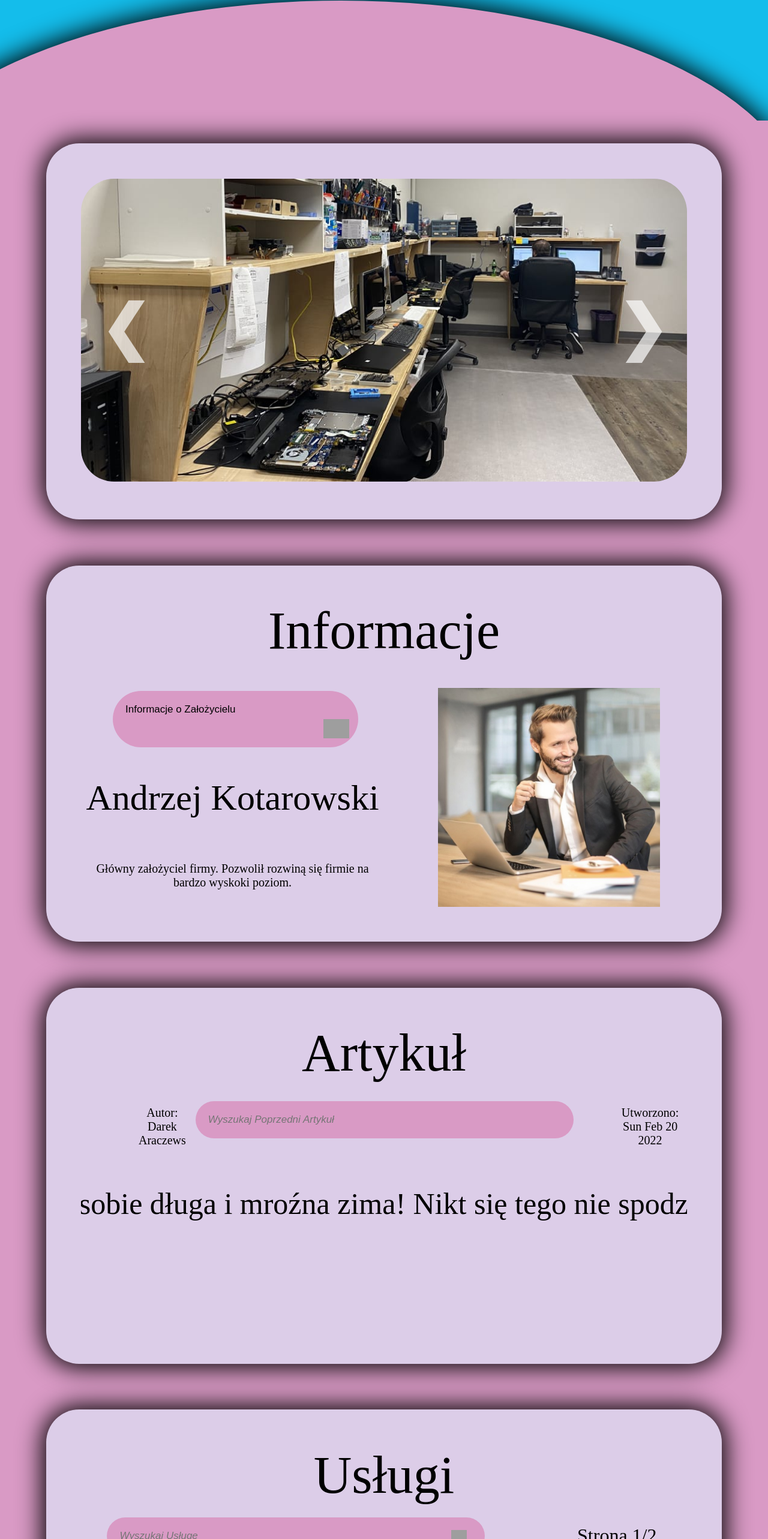
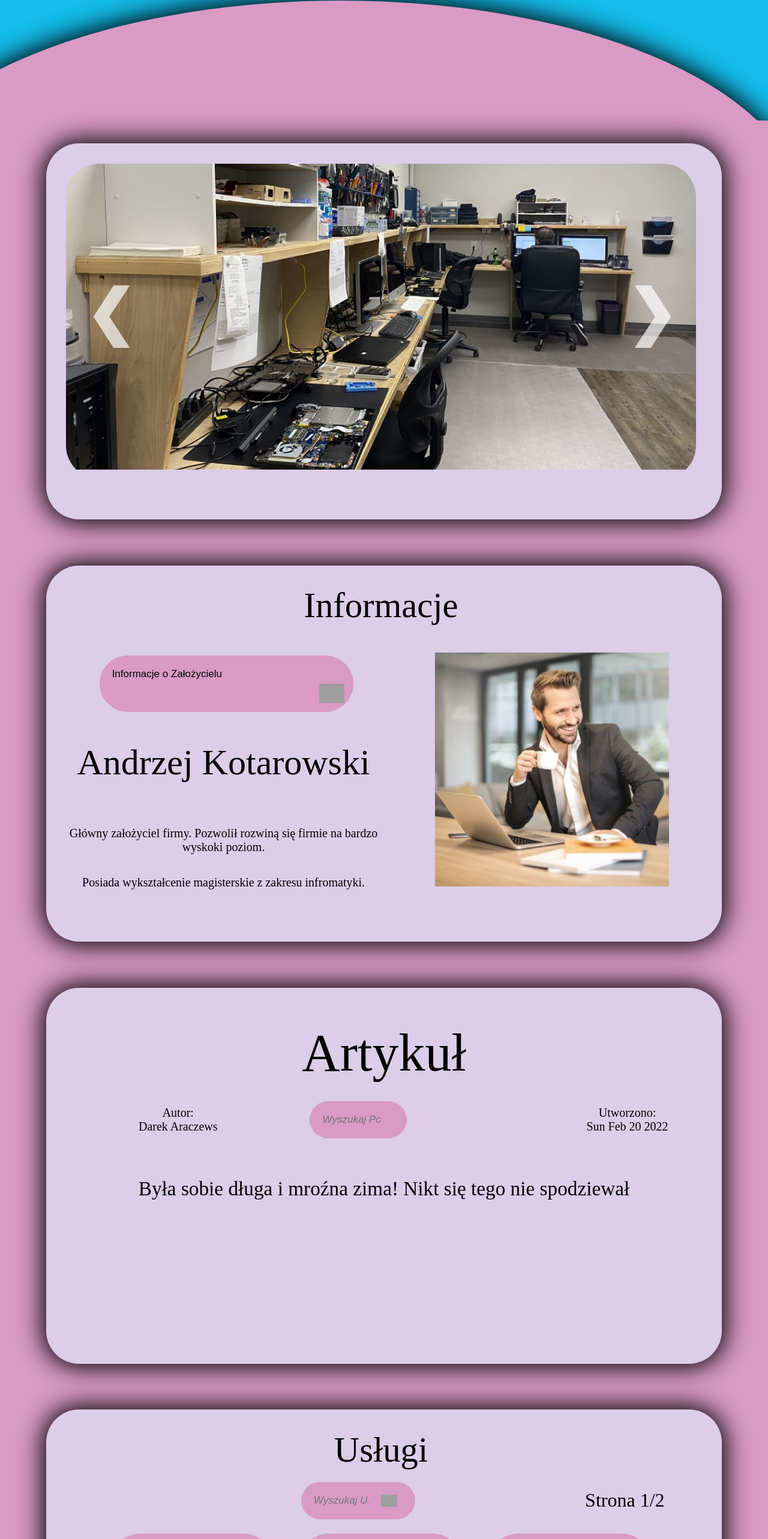
Before and after one commit to D4R3KGR4J3K/acs_website, a Vue app: page / in a window 1280 px wide. Shown: the part 199-2765 px from the top of the page at 60% size. Built offline with nearby package versions, Linux system fonts and the light colour scheme; grey boxes are pictures that could not be loaded.

Commit message:
Update Segment Style

```diff
--- a/src/components/SegmentArticle.vue
+++ b/src/components/SegmentArticle.vue
@@ -93,7 +93,7 @@ export default defineComponent({
   display: flex;
   position: relative;
   text-align: center;
-  width: 25vh;
+  width: 15%;
   margin-top: 8px;
   margin-left: 12vh;
   margin-right: 2vh;
@@ -104,7 +104,7 @@ export default defineComponent({
   display: flex;
   position: relative;
   text-align: center;
-  width: 25vh;
+  width: 15%;
   margin-top: 8px;
   margin-left: 10vh;
   margin-right: 2vh;
@@ -116,7 +116,7 @@ export default defineComponent({
   position: relative;
   text-align: center;
   margin-top: 65px;
-  font-size: 50px;
+  font-size: 2.6vw;
   height: 400px;
   width: max-content;
 }
@@ -125,7 +125,7 @@ export default defineComponent({
   display: flex;
   position: relative;
   margin-top: 40px;
-  font-size: 75px;
+  font-size: 3.9vw;
   text-align: center;
   width: max-content;
 }
@@ -142,7 +142,7 @@ export default defineComponent({
     position: relative;
     background-color: #d99ac5;
     padding: 15px;
-    width: 75vh;
+    width: 50%;
     border-top-left-radius: 55px;
     border-bottom-left-radius: 55px;
     border-top-right-radius: 55px;
--- a/src/components/SegmentContact.vue
+++ b/src/components/SegmentContact.vue
@@ -66,7 +66,7 @@ export default defineComponent({});
 
     & > img {
       display: flex;
-      height: calc(70% - (40px * 2));
+      width: calc(70% - (40px * 2));
     }
   }
 
--- a/src/components/SegmentGalery.vue
+++ b/src/components/SegmentGalery.vue
@@ -70,13 +70,16 @@ export default defineComponent({
 </script>
 
 <style lang="scss" scoped>
+
 .container {
   display: flex;
+  flex-direction: column;
   position: relative;
   height: calc(100% - 40px);
   width: 100%;
-  margin: 20px;
+  margin: calc(5px - 0.78vw);
   padding: 0;
+  overflow: hidden;
 }
 
 img {
--- a/src/components/SegmentInformation.vue
+++ b/src/components/SegmentInformation.vue
@@ -95,13 +95,29 @@ export default defineComponent({
 </script>
 
 <style lang="scss" scoped>
+.blockHeader {
+  display: flex;
+  position: relative;
+  width: 100%;
+  height: max-content;
+  justify-content: center;
+
+  & > .title {
+    display: flex;
+    position: relative;
+    width: max-content;
+    font-size: 4.58vw;
+    height: max-content;
+  }
+}
+
 .container {
   display: flex;
   flex-direction: column;
   position: relative;
   height: calc(100% - 40px);
   width: 100%;
-  margin: 20px;
+  margin: calc(5px - 0.78vw);
   padding: 0;
   overflow: hidden;
 
@@ -207,21 +223,6 @@ label {
   flex-direction: column;
 }
 
-.blockHeader {
-  display: flex;
-  position: relative;
-  width: 100%;
-  height: max-content;
-  justify-content: center;
-
-  & > .title {
-    display: flex;
-    position: relative;
-    width: max-content;
-    font-size: 5.5em;
-    height: max-content;
-  }
-}
 /* Show the dropdown menu (use JS to add this class to the .dropdown-content container when the user clicks on the dropdown button) */
 .show {
   display: block;
--- a/src/components/SegmentServices.vue
+++ b/src/components/SegmentServices.vue
@@ -162,7 +162,7 @@ export default defineComponent({
     display: flex;
     position: relative;
     width: max-content;
-    font-size: 5.5em;
+    font-size: 4.58vw;
     height: max-content;
   }
 }
@@ -173,7 +173,7 @@ export default defineComponent({
   position: relative;
   height: calc(100% - 40px);
   width: 100%;
-  margin: 20px;
+  margin: calc(5px - 0.78vw);
   padding: 0;
   overflow: hidden;
 }
@@ -208,7 +208,7 @@ export default defineComponent({
   height: max-content;
   display: flex;
   position: relative;
-  width: 75vh;
+  width: 50%;
   background-color: #d99ac5;
   padding: 15px;
   border-top-left-radius: 55px;
@@ -264,9 +264,9 @@ export default defineComponent({
     align-items: center;
     & > .smallBlock {
       display: flex;
-      height: 375px;
-      width: 325px;
-      padding: 40px;
+      height: 19.53125vw;
+      width: 16.9270833vw;
+      padding: calc(15px + 1.30208333vw);
       background-color: #d99ac5;
       border-top-left-radius: 55px;
       border-bottom-left-radius: 55px;
```
